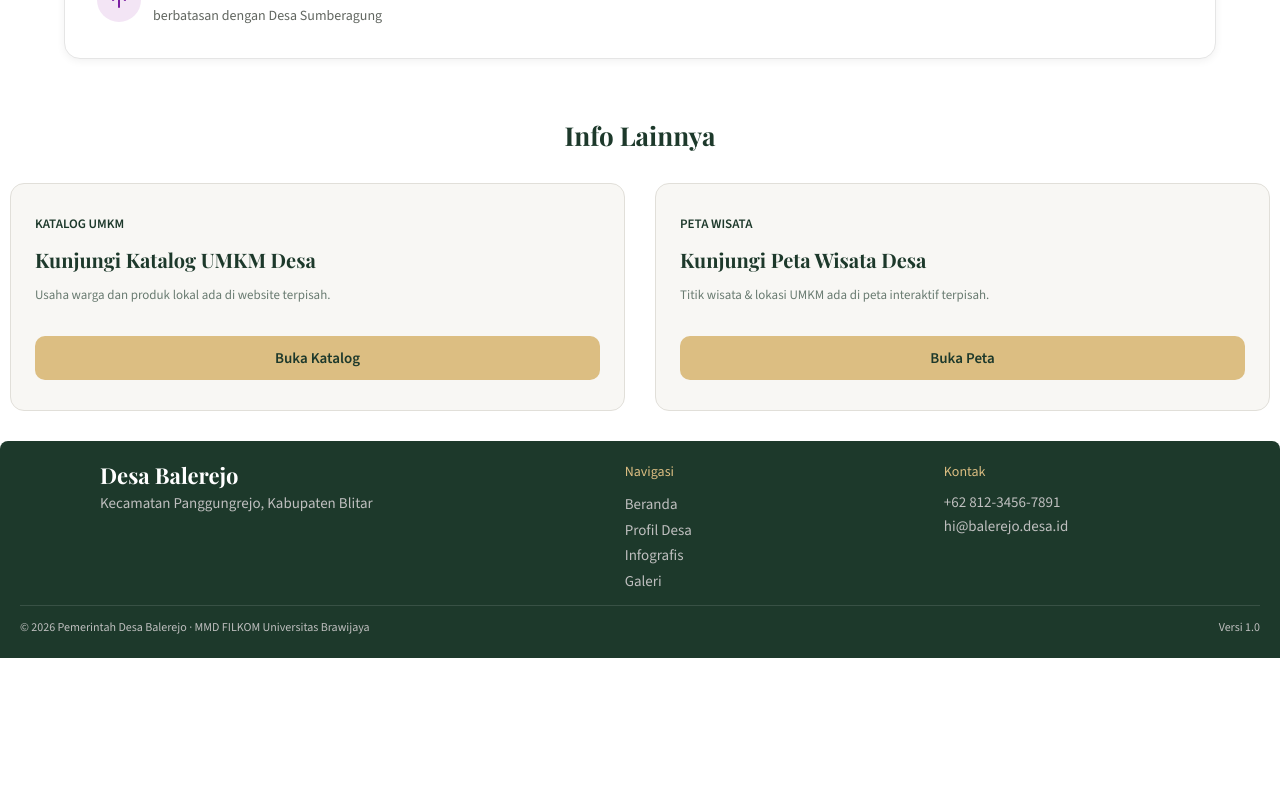
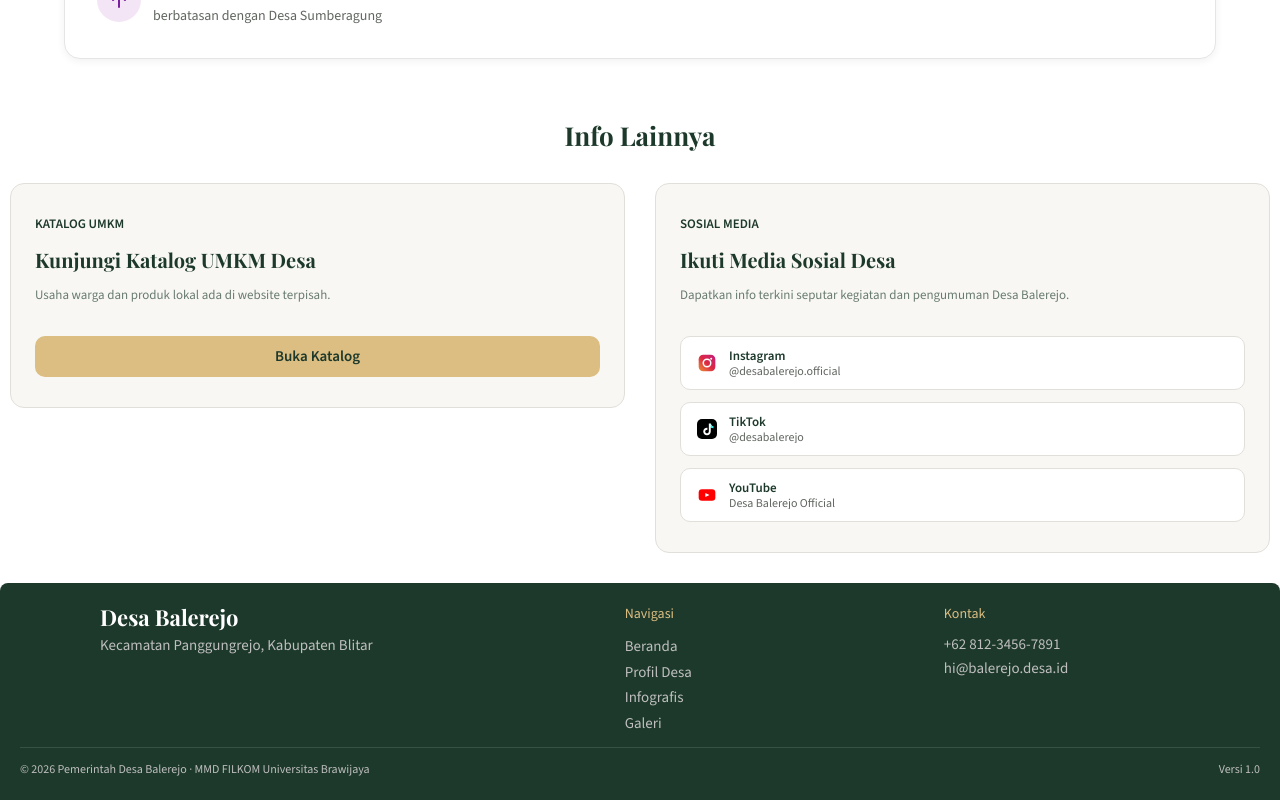
Before and after one commit to SyafaHadyan/balerejo-web, a Next.js app in the folder apps/main/: page / in a window 1280 px wide. Shown: the part 3489-4289 px from the top of the page. Before the commit the page ends 4147 px from the top, so only its background shows below. Built offline with nearby package versions, Linux system fonts and the light colour scheme; no server answers.

Commit message:
feat(infosection): replace wisata card with social media card

```diff
--- a/apps/main/src/components/sections/InfoSection.tsx
+++ b/apps/main/src/components/sections/InfoSection.tsx
@@ -1,23 +1,78 @@
 import SubdomainLink from "@/components/SubdomainLink";
 
-const INFO_CARDS = [
+/* ── Social media brand icons (inline SVG) ─────────────────────────── */
+
+function InstagramIcon({ size = 24 }: { size?: number }) {
+  return (
+    <svg width={size} height={size} viewBox="0 0 24 24" fill="none" xmlns="http://www.w3.org/2000/svg" aria-hidden="true">
+      <defs>
+        <linearGradient id="ig-grad" x1="0" y1="24" x2="24" y2="0" gradientUnits="userSpaceOnUse">
+          <stop offset="0%"   stopColor="#f09433"/>
+          <stop offset="25%"  stopColor="#e6683c"/>
+          <stop offset="50%"  stopColor="#dc2743"/>
+          <stop offset="75%"  stopColor="#cc2366"/>
+          <stop offset="100%" stopColor="#bc1888"/>
+        </linearGradient>
+      </defs>
+      <rect x="2" y="2" width="20" height="20" rx="5.5" fill="url(#ig-grad)"/>
+      <circle cx="12" cy="12" r="4.5" stroke="white" strokeWidth="1.8" fill="none"/>
+      <circle cx="17" cy="7" r="1.2" fill="white"/>
+    </svg>
+  );
+}
+
+function TiktokIcon({ size = 24 }: { size?: number }) {
+  return (
+    <svg width={size} height={size} viewBox="0 0 24 24" fill="none" xmlns="http://www.w3.org/2000/svg" aria-hidden="true">
+      <rect width="24" height="24" rx="6" fill="#010101"/>
+      <path
+        d="M16.5 5.5c.3 1.8 1.5 3 3 3.3v2.2c-1.1-.1-2.1-.5-3-1.1V15c0 2.5-2 4.5-4.5 4.5S7.5 17.5 7.5 15s2-4.5 4.5-4.5c.2 0 .4 0 .5.1v2.3c-.2-.1-.3-.1-.5-.1-1.2 0-2.2 1-2.2 2.2s1 2.2 2.2 2.2 2.2-1 2.2-2.2V5.5h2.3Z"
+        fill="white"
+      />
+      <path
+        d="M16.5 5.5c.3 1.8 1.5 3 3 3.3v2.2c-1.1-.1-2.1-.5-3-1.1"
+        fill="#25F4EE"
+      />
+    </svg>
+  );
+}
+
+function YoutubeIcon({ size = 24 }: { size?: number }) {
+  return (
+    <svg width={size} height={size} viewBox="0 0 24 24" fill="none" xmlns="http://www.w3.org/2000/svg" aria-hidden="true">
+      <rect x="2" y="5" width="20" height="14" rx="4" fill="#FF0000"/>
+      <path d="M10 9.5l5 2.5-5 2.5V9.5Z" fill="white"/>
+    </svg>
+  );
+}
+
+/* ── Social media links data ────────────────────────────────────────── */
+
+const SOCIAL_LINKS = [
   {
-    id: "umkm",
-    eyebrow: "KATALOG UMKM",
-    title: "Kunjungi Katalog UMKM Desa",
-    description: "Usaha warga dan produk lokal ada di website terpisah.",
-    cta: "Buka Katalog",
-    prefix: "umkm",
+    id: "instagram",
+    label: "Instagram",
+    handle: "@desabalerejo.official",
+    href: "https://instagram.com/desabalerejo.official",
+    icon: <InstagramIcon size={20} />,
   },
   {
-    id: "wisata",
-    eyebrow: "PETA WISATA",
-    title: "Kunjungi Peta Wisata Desa",
-    description: "Titik wisata & lokasi UMKM ada di peta interaktif terpisah.",
-    cta: "Buka Peta",
-    prefix: "wisata",
+    id: "tiktok",
+    label: "TikTok",
+    handle: "@desabalerejo",
+    href: "https://tiktok.com/@desabalerejo",
+    icon: <TiktokIcon size={20} />,
+  },
+  {
+    id: "youtube",
+    label: "YouTube",
+    handle: "Desa Balerejo Official",
+    href: "https://youtube.com/@DesaBalerejoPanggungrejo",
+    icon: <YoutubeIcon size={20} />,
   },
 ] as const;
+
+/* ── Component ──────────────────────────────────────────────────────── */
 
 export default function InfoSection() {
   return (
@@ -26,32 +81,58 @@ export default function InfoSection() {
         Info Lainnya
       </h2>
 
-      <div className="flex flex-col md:flex-row gap-[30px] w-full max-w-[1260px] px-5 md:px-0">
-        {INFO_CARDS.map(({ id, eyebrow, title, description, cta, prefix }) => (
-          <article
-            key={id}
-            className="flex-1 flex flex-col gap-[30px] bg-surface border-[1.5px] border-solid border-divider rounded-[14px] px-6 py-[30px]"
-          >
+      <div className="flex flex-col md:flex-row md:items-start gap-[30px] w-full max-w-[1260px] px-5 md:px-0">
+
+        {/* ── UMKM Card ── */}
+        <article className="md:flex-1 flex flex-col gap-[30px] bg-surface border-[1.5px] border-solid border-divider rounded-[14px] px-6 py-[30px]">
           <div className="flex flex-col gap-3 text-primary">
-              <p className="font-sans font-semibold text-[13px] leading-[1.6]">
-                {eyebrow}
-              </p>
+            <p className="font-sans font-semibold text-[13px] leading-[1.6]">KATALOG UMKM</p>
             <h3 className="font-heading font-bold text-[20px] leading-[1.3]">
-                {title}
+              Kunjungi Katalog UMKM Desa
             </h3>
             <p className="font-sans text-[13px] leading-[1.6] opacity-65">
-                {description}
+              Usaha warga dan produk lokal ada di website terpisah.
+            </p>
+          </div>
+          <SubdomainLink
+            prefix="umkm"
+            className="inline-flex items-center justify-center px-[30px] py-[13px] bg-accent rounded-[10px] font-sans font-bold text-[15px] leading-none text-primary hover:opacity-90 transition-opacity duration-200"
+          >
+            Buka Katalog
+          </SubdomainLink>
+        </article>
+
+        {/* ── Social Media Card ── */}
+        <article className="md:flex-1 flex flex-col gap-[30px] bg-surface border-[1.5px] border-solid border-divider rounded-[14px] px-6 py-[30px]">
+          <div className="flex flex-col gap-3 text-primary">
+            <p className="font-sans font-semibold text-[13px] leading-[1.6]">SOSIAL MEDIA</p>
+            <h3 className="font-heading font-bold text-[20px] leading-[1.3]">
+              Ikuti Media Sosial Desa
+            </h3>
+            <p className="font-sans text-[13px] leading-[1.6] opacity-65">
+              Dapatkan info terkini seputar kegiatan dan pengumuman Desa Balerejo.
             </p>
           </div>
 
-            <SubdomainLink
-              prefix={prefix}
-              className="inline-flex items-center justify-center px-[30px] py-[10px] bg-accent rounded-[10px] font-sans font-bold text-[15px] leading-[1.6] text-primary hover:opacity-90 transition-opacity duration-200"
+          <div className="flex flex-col gap-3">
+            {SOCIAL_LINKS.map(({ id, label, handle, href, icon }) => (
+              <a
+                key={id}
+                href={href}
+                target="_blank"
+                rel="noopener noreferrer"
+                className="flex items-center gap-3 px-4 py-3 bg-white border border-divider rounded-[10px] hover:border-accent hover:bg-accent/5 transition-colors duration-200"
               >
-              {cta}
-            </SubdomainLink>
+                <span className="shrink-0">{icon}</span>
+                <span className="flex flex-col min-w-0">
+                  <span className="font-sans font-semibold text-[13px] text-primary leading-none">{label}</span>
+                  <span className="font-sans text-[12px] text-muted leading-none mt-[3px] truncate">{handle}</span>
+                </span>
+              </a>
+            ))}
+          </div>
         </article>
-        ))}
+
       </div>
     </section>
   );
```
Lines whose indentation alone changed are shown as unchanged.
